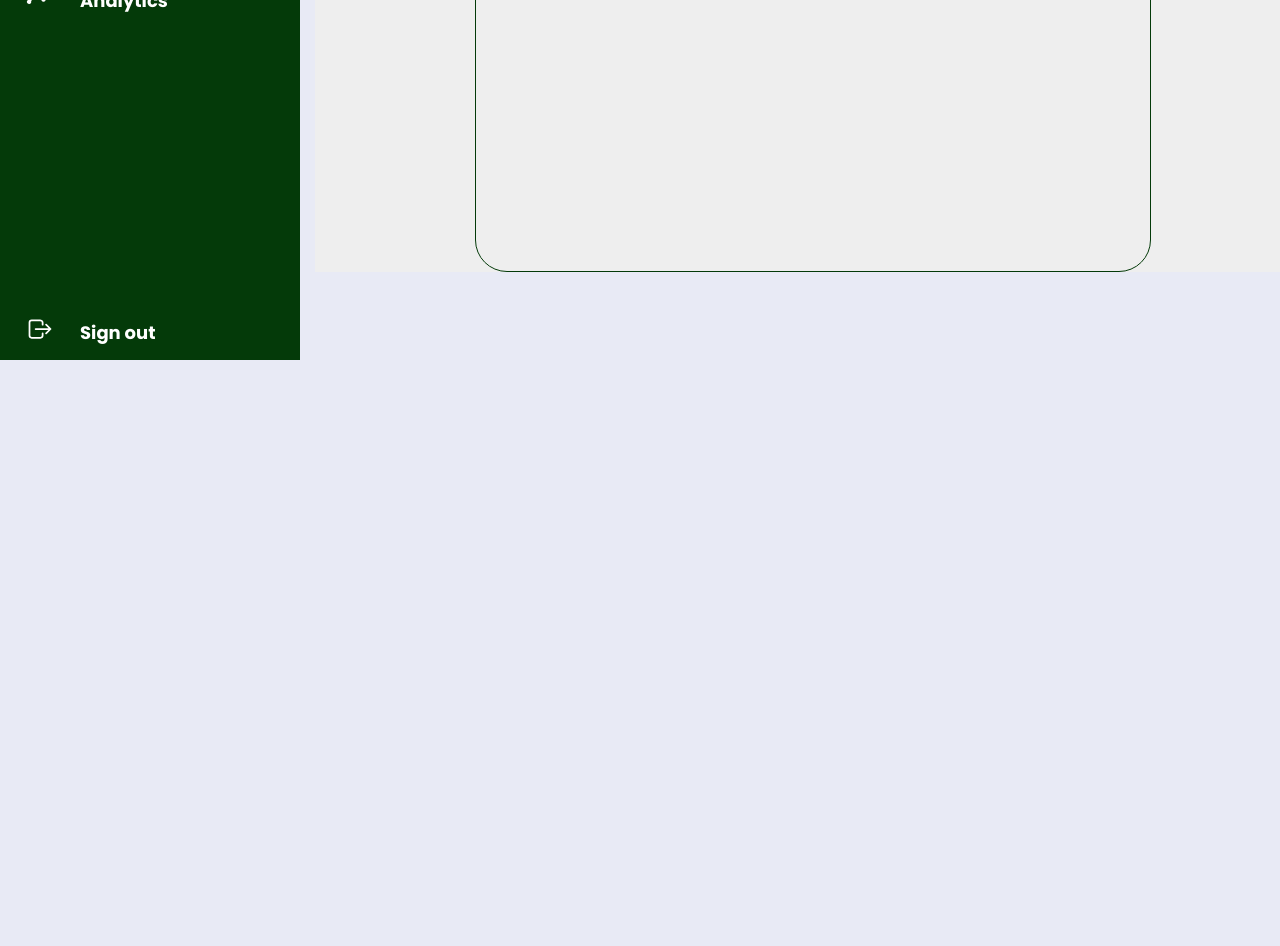
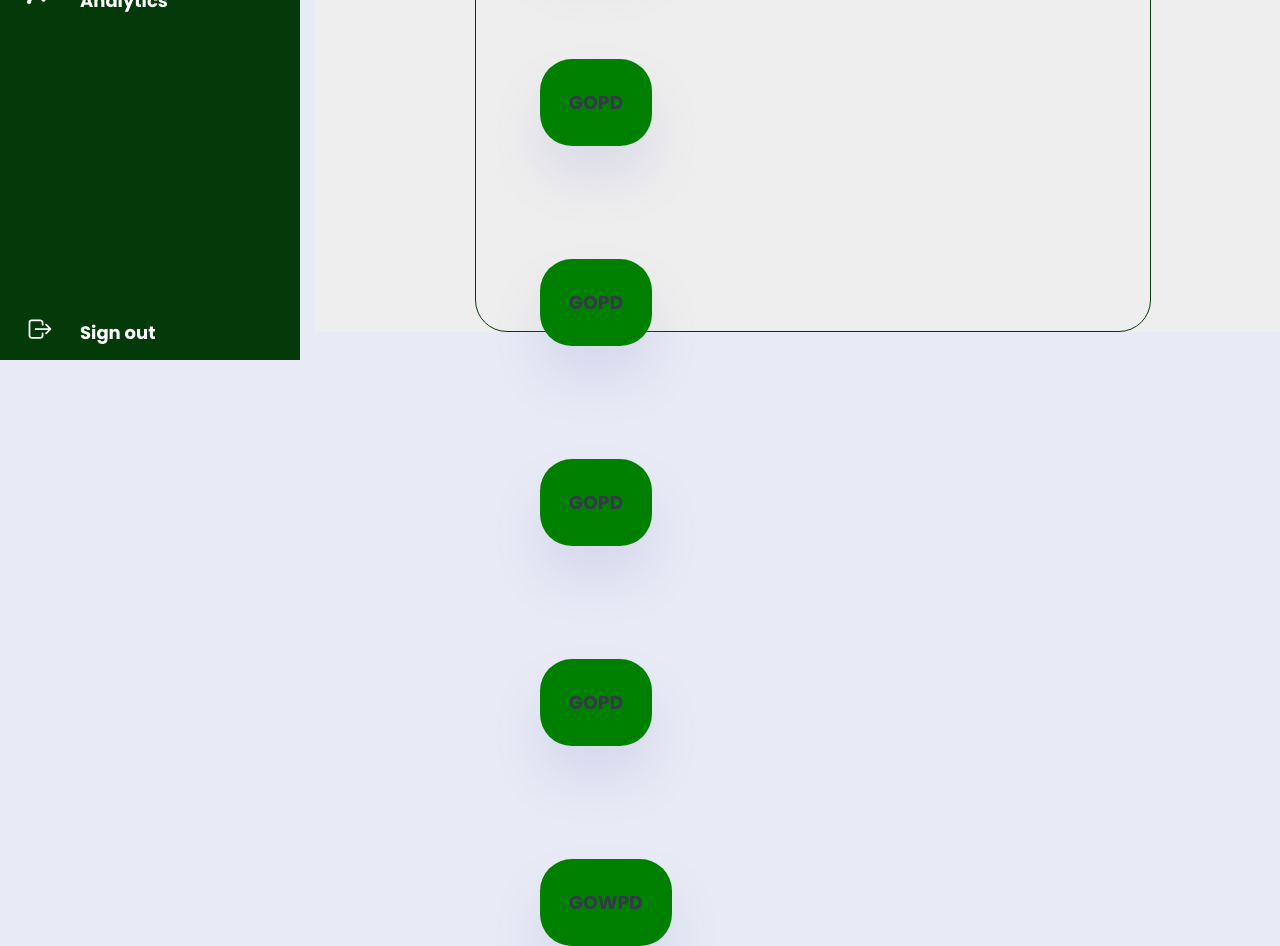
Before and after one commit to Olurotimijr/LMS-, a website: page ward.html in a window 1280 px wide. Shown: the part 440-1386 px from the top of the page. Before the commit the page ends 800 px from the top, so only its background shows below. Drawn offline with nearby package versions, Linux system fonts and the light colour scheme.

Commit message:
Add files via upload

```diff
--- a/ward.html
+++ b/ward.html
@@ -62,9 +62,15 @@
 
         </div>
         <main>
+
+            <div class="topbar">
+                <div class="toggle">
+                    <ion-icon name="menu-outline"></ion-icon>
+                </div>
+            </div>
             <div class="background">
+                <div class="add-ward">
 
-                <div class="Ward">
                     <div class="add-patient">
                         <div class="status">
                             <div class="info">
@@ -72,6 +78,11 @@
                             </div>
                         </div>
                     </div>
+                </div>
+
+                <div class="all-ward">
+
+                    <div class="Ward">
                         <div class="add-patient">
                             <div class="status">
                                 <div class="info">
@@ -81,10 +92,59 @@
                                 </div>
                             </div>
 
+                            <div class="Ward">
+                                    <div class="add-patient">
+                                        <div class="status">
+                                            <div class="info">
+                                                <h3>GOPD</h3>
+                                            </div>
+                                            </div>
+                                        </div>
+                                    </div>
+                                    <div class="Ward">
+                                            <div class="add-patient">
+                                                <div class="status">
+                                                    <div class="info">
+                                                        <h3>GOPD</h3>
+                                                    </div>
+                                                    </div>
+                                                </div>
+                                            </div>
+                                            <div class="Ward">
+                                                <div class="add-patient">
+                                                    <div class="status">
+                                                        <div class="info">
+                                                            <h3>GOPD</h3>
+                                                        </div>
+                                                    </div>
+                                                </div>
+                                            </div>
+                                            <div class="Ward">
+                                                <div class="add-patient">
+                                                    <div class="status">
+                                                        <div class="info">
+                                                            <h3>GOPD</h3>
+                                                        </div>
+                                                    </div>
+                                                </div>
+                                            </div>
+                                            <div class="Ward">
+                                                    <div class="add-patient">
+                                                        <div class="status">
+                                                            <div class="info">
+                                                                <h3>GOWPD</h3>
+                                                            </div>
+                                                            </div>
+                                                        </div>
+                                                    </div>
+                </div>
+
+                </div>
+
         </div>
     </div>
 </main>
-
+        <script src="script.js"></script>
         <script type="module" src="https://unpkg.com/ionicons@7.1.0/dist/ionicons/ionicons.esm.js"></script>
      <script nomodule src="https://unpkg.com/ionicons@7.1.0/dist/ionicons/ionicons.js"></script>
     </body>
```
Also changed, not shown: dashb.html (+13 -26 lines). Lines whose indentation alone changed are shown as unchanged.
